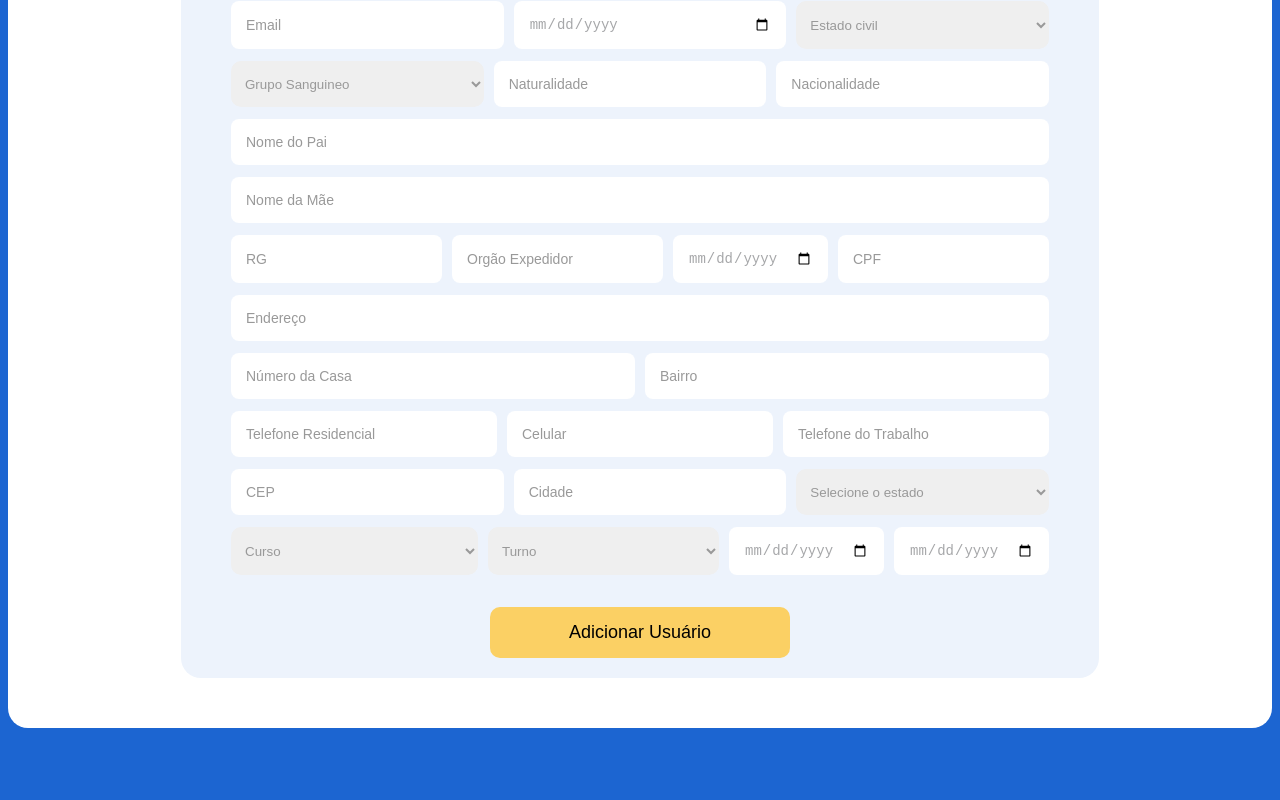
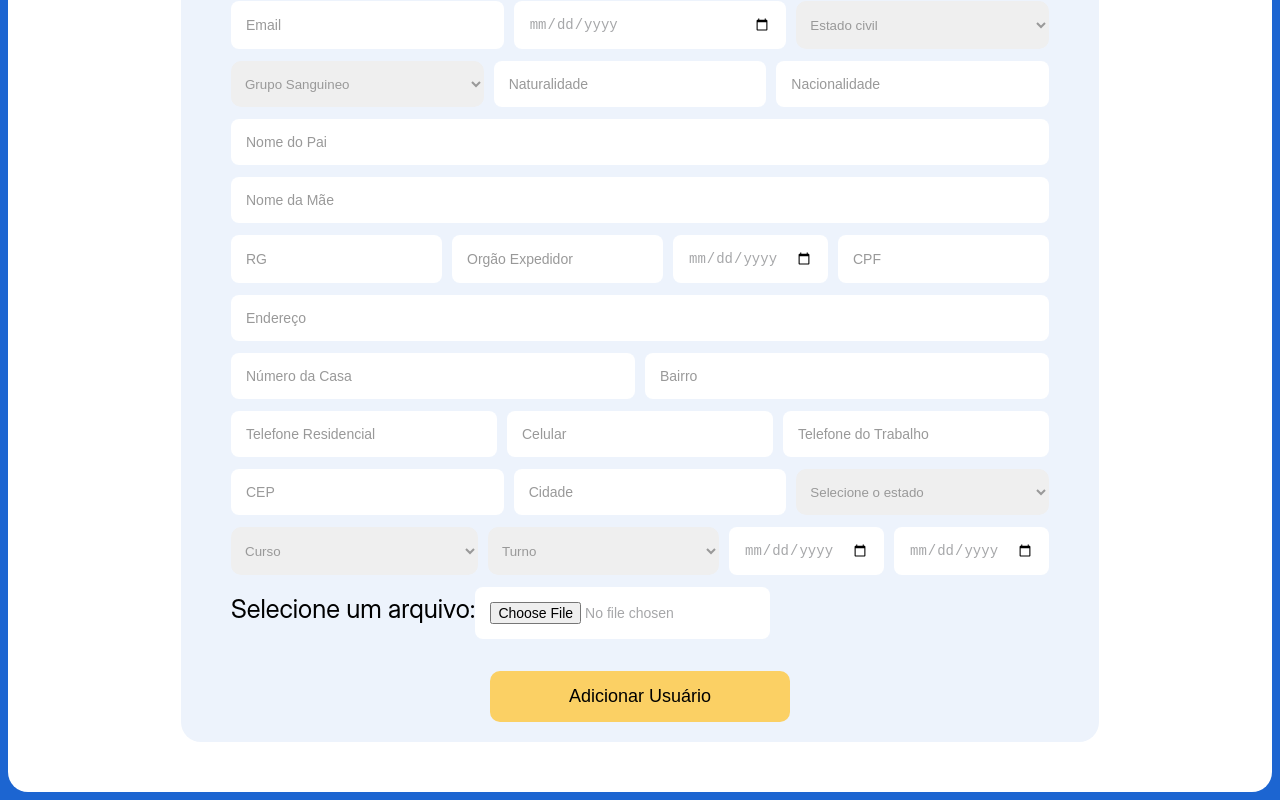
Before and after one commit to MP-oliveira/frontend-anjogabriel, a React (Vite) app in the folder frontend/: page /alunos/add in a window 1280 px wide. Shown: the part 394-1194 px from the top of the page. Before the commit the page ends 1130 px from the top, so only its background shows below. Built offline with nearby package versions, Linux system fonts and the light colour scheme.

Commit message:
upload image implement

```diff
--- a/frontend/src/components/AddAluno/AddAluno.jsx
+++ b/frontend/src/components/AddAluno/AddAluno.jsx
@@ -101,6 +101,9 @@ const AddAluno = () => {
   const [turno, setTurno] = useState("");
   const [data_matricula, setData_matricula] = useState("");
   const [data_termino_curso, setData_termino_curso] = useState("");
+  const [file, setFile] = useState(null);
+
+
 
   // Estado para armazenar os erros de validação
   const [errors, setErrors] = useState({});
@@ -136,6 +139,10 @@ const AddAluno = () => {
       turno,
       data_matricula: new Date(data_matricula),
       data_termino_curso: new Date(data_termino_curso),
+    };
+
+    const handleFileChange = (event) => {
+      setFile(event.target.files[0]);
     };
 
     // Validando os dados com o esquema do Zod
@@ -527,6 +534,15 @@ const AddAluno = () => {
             </p>
           )}
         </div>
+        <div>
+          <label htmlFor="file">Selecione um arquivo:</label>
+          <input
+            type="file"
+            id="file"
+            // onChange={handleFileChange}
+            required
+          />
+        </div>
         <div className="aluno-btn-container">
           <button className="aluno-btn" type="submit">
             Adicionar Usuário
```
